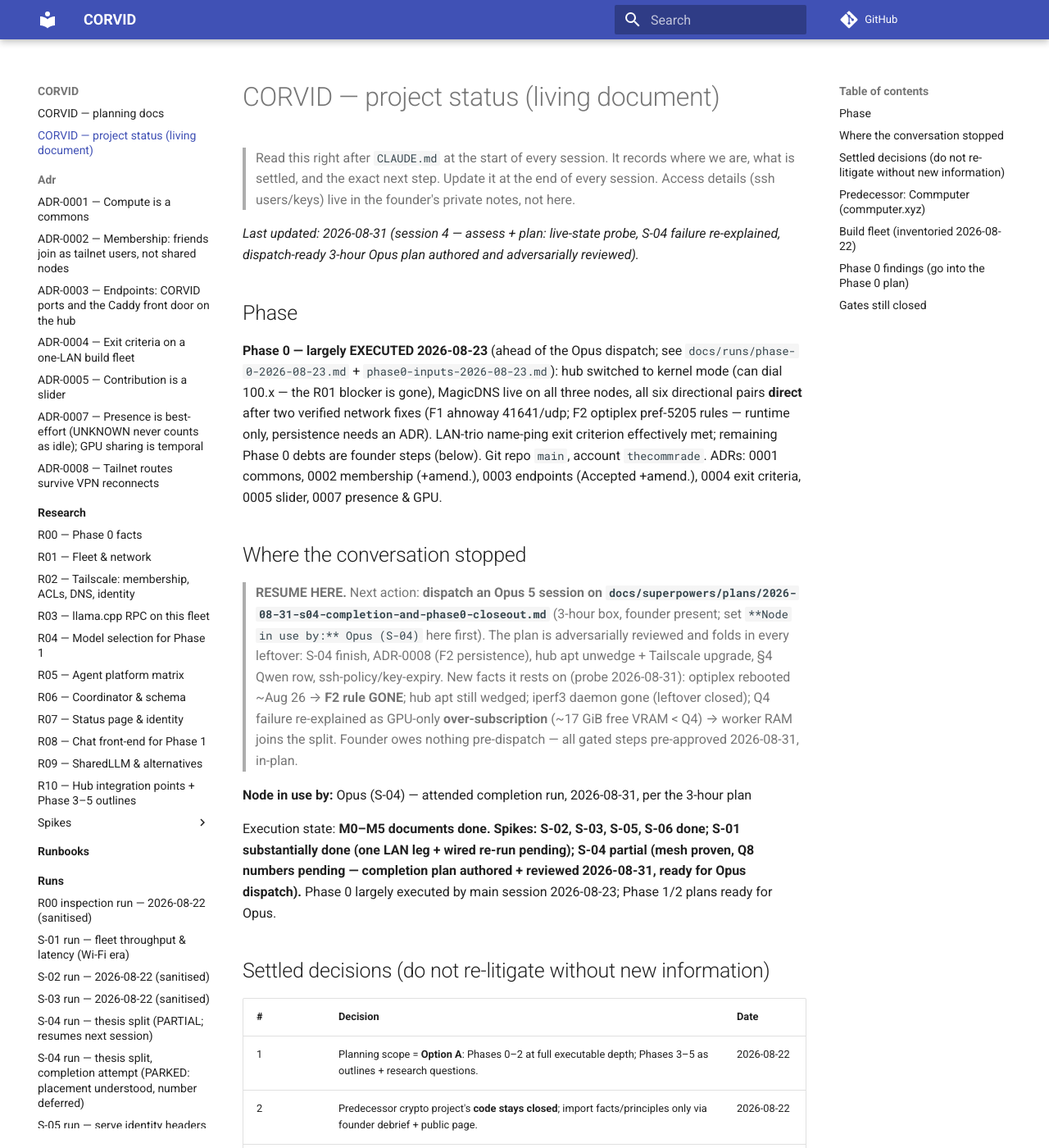
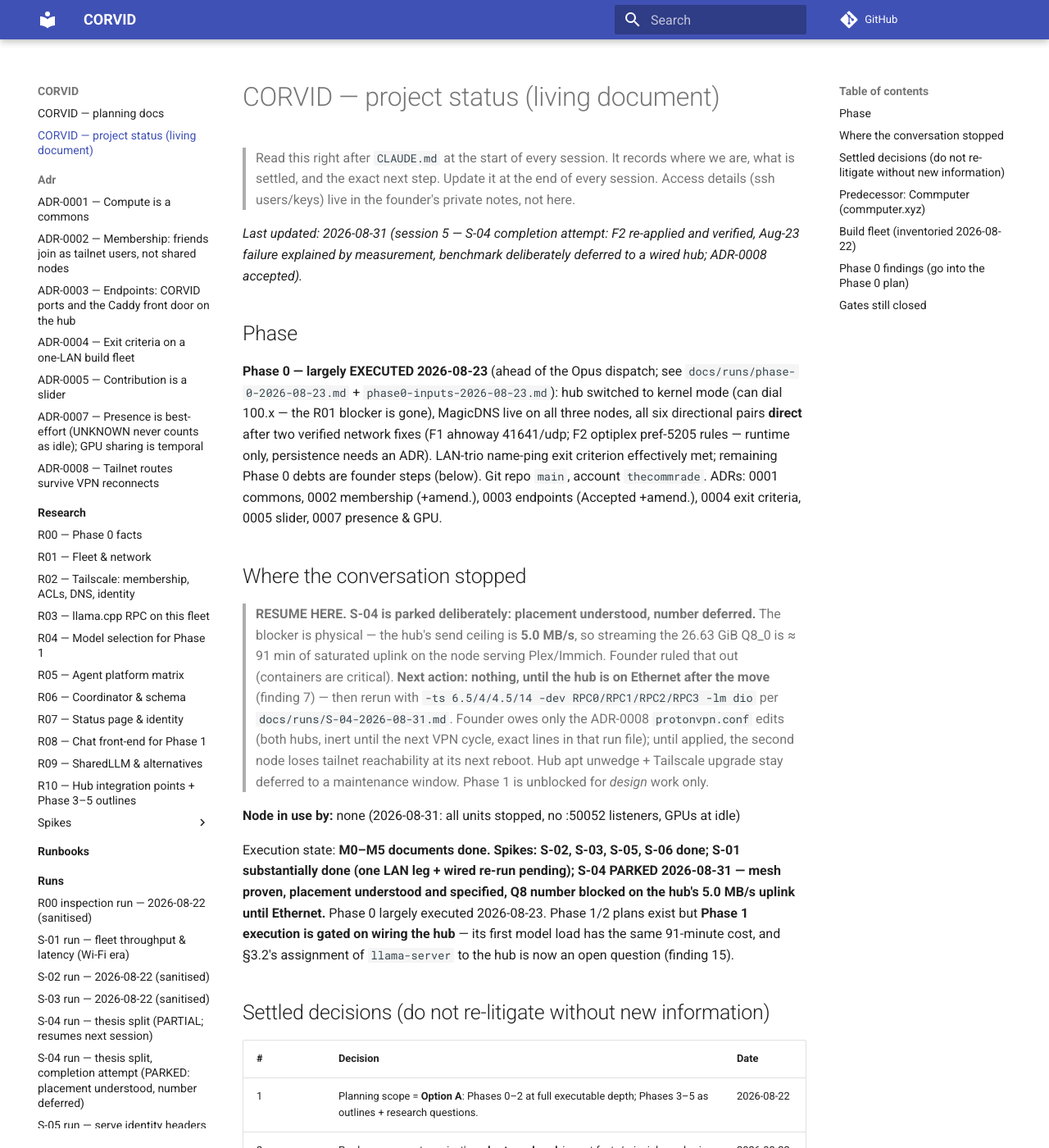
Before and after one commit to thecommrade/corvid, an MkDocs documentation site: the page built from docs/status.md, in a window 1280 px wide and 1400 px high. Shown: the whole window at 82% size. Built offline with MkDocs 1.6.1 and Material for MkDocs 9.7.7, drawn with Linux system fonts in a browser that asks for light colours; comment, search, counter and statistics services are not loaded; some of the changed text lies outside the part shown.

Commit message:
docs(status): session 5 — S-04 parked, ADR-0008, hub uplink promoted to blocker
RESUME now says: nothing until the hub is wired. Decision 21 records the
over-subscription cause and the deferral. Finding 7 promoted to blocker with
the measured 5.0 MB/s; findings 15 (client role / -lm dio, feeds ADR-0006)
and 16 (runtime ip rules still fragile) added; finding 14 updated with the
confirmed lock owner and the founder's deferral.

Co-Authored-By: Claude Fable 5 <noreply@anthropic.com>
Claude-Session: https://claude.ai/code/session_01PLUYxUT5TiQ4AMJ7T7Nkrj

```diff
--- a/docs/status.md
+++ b/docs/status.md
@@ -4,7 +4,7 @@
 > what is settled, and the exact next step. Update it at the end of every session.
 > Access details (ssh users/keys) live in the founder's private notes, not here.
 
-_Last updated: 2026-08-31 (session 4 — assess + plan: live-state probe, S-04 failure re-explained, dispatch-ready 3-hour Opus plan authored and adversarially reviewed)._
+_Last updated: 2026-08-31 (session 5 — S-04 completion attempt: F2 re-applied and verified, Aug-23 failure explained by measurement, benchmark deliberately deferred to a wired hub; ADR-0008 accepted)._
 
 ## Phase
 
@@ -19,19 +19,19 @@ exit criterion effectively met; remaining Phase 0 debts are founder steps (below
 
 ## Where the conversation stopped
 
-> **RESUME HERE.** Next action: **dispatch an Opus 5 session on
-> `docs/superpowers/plans/2026-08-31-s04-completion-and-phase0-closeout.md`** (3-hour box,
-> founder present; set `**Node in use by:** Opus (S-04)` here first). The plan is
-> adversarially reviewed and folds in every leftover: S-04 finish, ADR-0008 (F2
-> persistence), hub apt unwedge + Tailscale upgrade, §4 Qwen row, ssh-policy/key-expiry.
-> New facts it rests on (probe 2026-08-31): optiplex rebooted ~Aug 26 → **F2 rule GONE**;
-> hub apt still wedged; iperf3 daemon gone (leftover closed); Q4 failure re-explained as
-> GPU-only **over-subscription** (~17 GiB free VRAM < Q4) → worker RAM joins the split.
-> Founder owes nothing pre-dispatch — all gated steps pre-approved 2026-08-31, in-plan.
+> **RESUME HERE.** **S-04 is parked deliberately: placement understood, number deferred.**
+> The blocker is physical — the hub's send ceiling is **5.0 MB/s**, so streaming the 26.63 GiB
+> Q8_0 is ≈ 91 min of saturated uplink on the node serving Plex/Immich. Founder ruled that out
+> (containers are critical). **Next action: nothing, until the hub is on Ethernet after the
+> move** (finding 7) — then rerun with `-ts 6.5/4/4.5/14 -dev RPC0/RPC1/RPC2/RPC3 -lm dio`
+> per `docs/runs/S-04-2026-08-31.md`. Founder owes only the ADR-0008 `protonvpn.conf` edits
+> (both hubs, inert until the next VPN cycle, exact lines in that run file); until applied,
+> the second node loses tailnet reachability at its next reboot. Hub apt unwedge + Tailscale
+> upgrade stay deferred to a maintenance window. Phase 1 is unblocked for *design* work only.
 
-**Node in use by:** Opus (S-04) — attended completion run, 2026-08-31, per the 3-hour plan
+**Node in use by:** none (2026-08-31: all units stopped, no :50052 listeners, GPUs at idle)
 
-Execution state: **M0–M5 documents done. Spikes: S-02, S-03, S-05, S-06 done; S-01 substantially done (one LAN leg + wired re-run pending); S-04 partial (mesh proven, Q8 numbers pending — completion plan authored + reviewed 2026-08-31, ready for Opus dispatch).** Phase 0 largely executed by main session 2026-08-23; Phase 1/2 plans ready for Opus.
+Execution state: **M0–M5 documents done. Spikes: S-02, S-03, S-05, S-06 done; S-01 substantially done (one LAN leg + wired re-run pending); S-04 PARKED 2026-08-31 — mesh proven, placement understood and specified, Q8 number blocked on the hub's 5.0 MB/s uplink until Ethernet.** Phase 0 largely executed 2026-08-23. Phase 1/2 plans exist but **Phase 1 execution is gated on wiring the hub** — its first model load has the same 91-minute cost, and §3.2's assignment of `llama-server` to the hub is now an open question (finding 15).
 
 ## Settled decisions (do not re-litigate without new information)
 
@@ -56,6 +56,7 @@ Execution state: **M0–M5 documents done. Spikes: S-02, S-03, S-05, S-06 done;
 | 9 | **Package design approved in five sections (layout/flow; Phase 0 scope; research sweep + spike protocol; specs/plans 1–2 + outlines 3–5; skills & processes)** — spec at `docs/superpowers/specs/2026-08-22-corvid-research-and-planning-design.md`. | 2026-08-22 |
 | 8 | **Approach = hybrid** (founder picked the recommendation): Phase 0 spec+plan now; parallel, adversarially verified research sweep with spikes for Phases 1–2; then specs+plans 1–2; 3–5 outlines; repo skeleton/ADRs/skills alongside. | 2026-08-22 |
 | 7 | **Owner caps must be adjustable on the fly** (no restart); default 10%. Sharpens §5.3; candidate ADR; Phase 2 agent requirement. | 2026-08-22 |
+| 21 | **S-04 parked honestly: placement understood, benchmark deferred to a wired hub.** The Aug-23 alloc failure was **over-subscription**, not leaked buffers — worker caches were empty (it died before any tensor moved) and CPU devices exported with `-d Vulkan0,CPU` advertise *installed* RAM as free, which the default proportional split believes; `-ts` is therefore mandatory and the planned second-worker fallback is unnecessary. The hub is out of the split **and** out of the client role while it serves media on Wi-Fi (5.0 MB/s measured → ≈ 91 min saturated uplink for a 26.63 GiB stream). **ADR-0008 accepted** (PostUp/PreDown guard; not yet applied). Hub apt unwedge + Tailscale upgrade deferred to a maintenance window. Renewed cap exception 2026-08-31: optiplex `MemoryMax` 12G → 16G, solarplexus withdrawn from the split. | 2026-08-31 |
 | 20 | **S-04 completion runs as an attended-Opus session** — founder exception to the spike executor rule + blanket preapprovals for the gated steps, granted 2026-08-31; plan `docs/superpowers/plans/2026-08-31-s04-completion-and-phase0-closeout.md`. Placement strategy: worker CPU devices join the split + `-ts` within caps (GPU-only split cannot fit Q4/Q8 in ~17 GiB free VRAM). ADR-0008 approach settled: PostUp/PreDown pair in both hubs' wg-quick conf (no static pref survives a reconnect — netns-proven). | 2026-08-31 |
 
 ## Predecessor: Commputer (commputer.xyz)
@@ -112,7 +113,10 @@ project (never touch); steady load ~2.2; zero 0.0.0.0 listeners (good hygiene).
 5. **Zach is a shared node, not a member user** → one-directional; ADR "invite vs share";
    verify free-plan user limit.
 6. **Port 8080 conflict** on solarplexus (see above).
-7. **Hubs on Wi-Fi** — wire at least solarplexus before RPC latency tests.
+7. **Hubs on Wi-Fi** — wire at least solarplexus before RPC latency tests. **PROMOTED to
+   blocker 2026-08-31:** its send ceiling measured 5.0 MB/s (40 Mbit/s) over the LAN — vs
+   16.3 MB/s peer-to-peer — and `enp*: carrier=0`. This is why S-04's number cannot be taken
+   and why Phase 1's first model load would run ~91 min. Wire it after the move, then resume.
 8. Tailscale version skew (1.98.4 vs 1.102.3) — upgrade.
 9. `corvid.commputer.xyz` → Cloudflare 525 (no origin) → Cloudflare Pages at $0 later.
 10. ~~solarplexus Tailscale is in userspace-networking mode~~ **fixed 2026-08-23** (kernel
@@ -124,8 +128,19 @@ project (never touch); steady load ~2.2; zero 0.0.0.0 listeners (good hygiene).
     the breakage — test with plain `ping` / a user-space TCP port. Re-apply + persist via
     ADR-0008 (in the 2026-08-31 plan).
 14. **Hub apt has been wedged since Jul 2** — apt-daily's `apt-get update` hung mid-download,
-    holding the apt lock (blocks the Tailscale upgrade). Unwedge = stop the owning unit;
-    never delete the lock file. In the 2026-08-31 plan, Task 2.
+    holding the apt lock (blocks the Tailscale upgrade). Owner confirmed 2026-08-31:
+    `apt-daily.service`, four hung http/https method children. Unwedge = stop that unit;
+    never delete the lock file. **Deferred by founder to a maintenance window** — the
+    Tailscale upgrade restarts `tailscaled` and would blip Plex/Immich over the tailnet.
+15. **The client role is a load-bearing topology decision, not just the split** (2026-08-31).
+    A llama.cpp client memory-maps the entire model: on the hub, against `MemoryMax=8G`, this
+    reached 7.87 GiB RSS and uninterruptible disk wait, thrashing page cache against the media
+    pool. Use `-lm dio` (direct I/O) on any host shared with other services; use `-dev` to
+    keep the hub's GPU out of the split. Feeds reserved ADR-0006 — **do not write that ADR
+    until the hub is wired**, or it settles the wrong problem.
+16. **Runtime-only ip rules on the second node are still live and still fragile** — re-applied
+    2026-08-31, verified with plain `ping` (100% loss → 0%, ~5 ms). ADR-0008 specifies the
+    permanent fix; **until the founder applies it, the next reboot wipes them again.**
 
 ## Gates still closed
 
```
